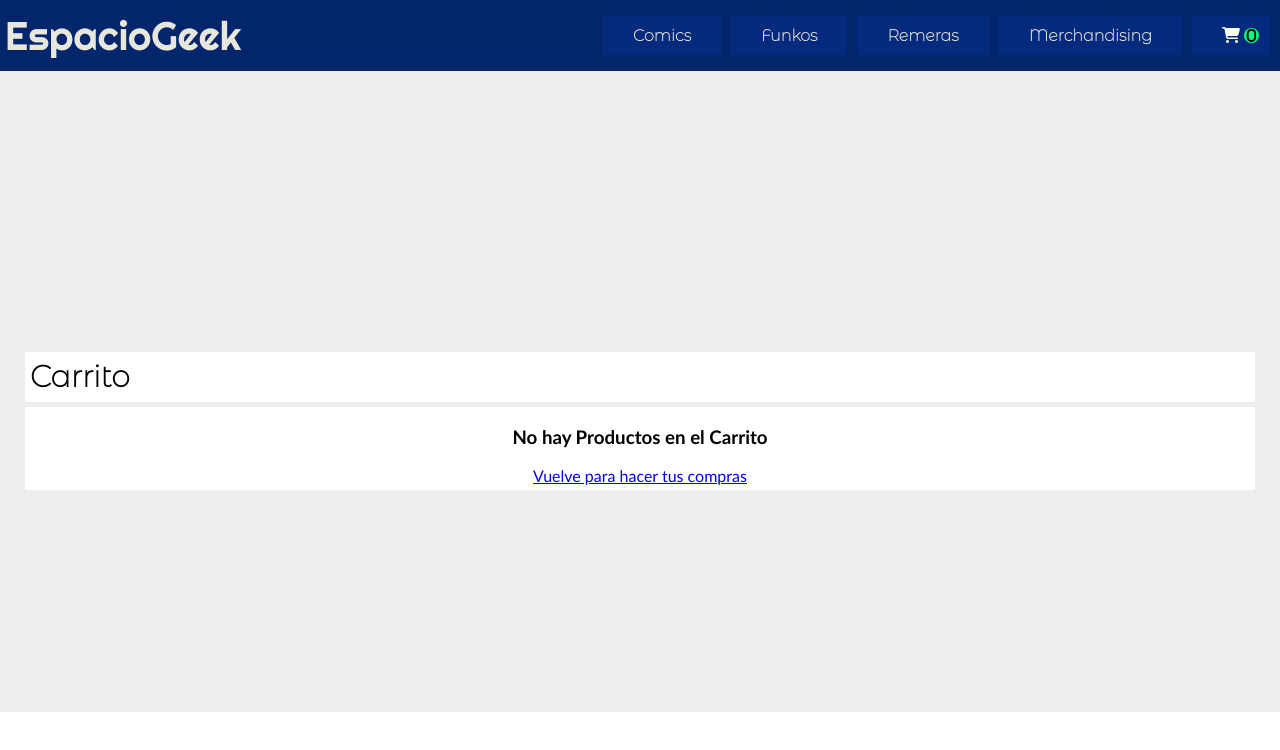
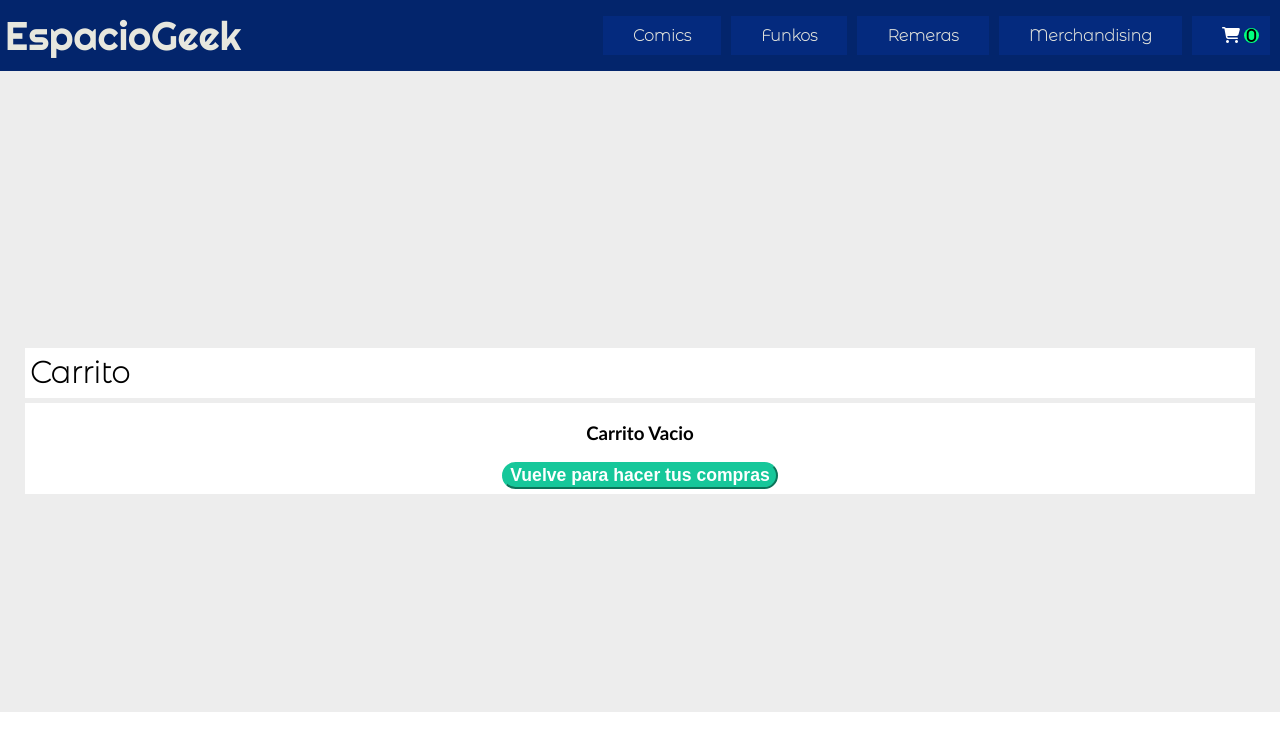
Before and after one commit to hencarvas/Coder_EspacioGeek, a React (Create React App) app: page /cart in a window 1280 px wide. Shown: the top 750 px of the page. Built offline with nearby package versions, Linux system fonts and the light colour scheme.

Commit message:
actualizacion

```diff
--- a/src/components/Cart/Cart.js
+++ b/src/components/Cart/Cart.js
@@ -17,13 +17,18 @@ const CartWidget = () => {
         <div className="div-carrito">
             {cart.length <= 0 ? (
                 <div className="volver-ini">
-                <h3 >No hay Productos en el Carrito</h3>
-                <NavLink to="/" className="" >Vuelve para hacer tus compras</NavLink>
+                <h3>Carrito Vacio</h3>
+                <NavLink to="/" className="" >
+                    <button className="boton-volver">
+
+                    Vuelve para hacer tus compras
+                    </button>
+                    </NavLink>
                 </div>
             ) : (
                 <div className="contenedor-cart">
                     <div className="div-cart-items">
-                    <h2>Tus Artículos</h2>
+                    <h2>Lista de Tus Artículos</h2>
                     {cart.map((item) => (
                         <CartItem item={item} key={item.id}/>
                         ))
@@ -34,7 +39,7 @@ const CartWidget = () => {
                     </div>
                     </div>
                     <div className="div-cliente">
-                        <h2>Datos del Cliente</h2>
+                        <h2>Datos del cliente para la compra</h2>
                         <Form cart={cart} />
                     </div>
                 </div>
--- a/src/components/Form/DetailForm.js
+++ b/src/components/Form/DetailForm.js
@@ -49,7 +49,6 @@ const DetailForm = ({addCart}) => {
                 <input tipe="text" placeholder="Nombre y Apellido" name="nombre" onChange={handleInput} required/>
                 <label>Telefono</label>
                 <input tipe="text" placeholder="(11)1234567" name="telefono" onChange={handleInput} required/>
-
                 <label>Correo Electrónico</label>
                 <input tipe="email" placeholder="mail@mail.com" name="email" onChange={handleInput} required
                 onInput={onChange}  onKeyUp={validacion}/>
--- a/src/components/ItemDetail/ItemDetail.js
+++ b/src/components/ItemDetail/ItemDetail.js
@@ -40,7 +40,7 @@ const ItemDetail = ({img, titulo, precio, stock, id}) => {
                         <Link to="/cart" onClick={handleState}>
                             <button className="boton1"  onClick={() => {handleState()}}>Continuar al carrito</button>
                         </Link>
-                            <button className="boton2" onClick={() => {handleState(); modifyArticle(id)}}>Modificar</button>
+                            <button className="boton2" onClick={() => {handleState(); modifyArticle(id)}}>Volver</button>
                     </div>
 
                     </>
--- a/src/estilos/estilos.scss
+++ b/src/estilos/estilos.scss
@@ -6,5 +6,4 @@
  @import './styles/Container.scss';
  @import './styles/Cart.scss';
  @import './styles/ItemCart.scss';
- @import './styles/Form.scss';
  @import './styles/DetailForm.scss';
--- a/src/estilos/styles/Cart.scss
+++ b/src/estilos/styles/Cart.scss
@@ -84,12 +84,22 @@ body{
     padding-bottom: 5px;
 }
 
+.boton-volver{
+    background: #16C79A;
+    border-color: #16C79A;
+    color: #fff;
+    font-weight: bold;
+    font-size: 2.2vh;
+    border-radius: 16px;
+
+}
+
 .div-cliente{
-    width: 450px;
+    width: 350px;
     height: 350px;
     box-shadow: 0px 0px 5px rgba(12, 64, 141, 0.932);
     padding: 20px;
-    margin-left: 740px;
+    margin-left: 800px;
     position: fixed;
 
 }
--- a/src/estilos/styles/DetailForm.scss
+++ b/src/estilos/styles/DetailForm.scss
@@ -15,7 +15,7 @@
         font-size: 3vh;
         height: 10vh;
         margin-top: 48px;
-        margin-left: 243px;
+        margin-left: 70px;
     }
 
     input{
--- a/src/estilos/styles/Form.scss
+++ /dev/null
@@ -1,11 +0,0 @@
-.otro-div{
-    width: 480px;
-    margin-top: 6px;
-    background-color: #FFFFFF;
-
-}
-
-.form{
-    background-color: #FFFFFF;
-
-}
--- a/src/estilos/styles/ItemCart.scss
+++ b/src/estilos/styles/ItemCart.scss
@@ -6,7 +6,7 @@
     height: 200px;
     width: 710px;
     background-color: #FFFFFF;
-    border-top: 1px solid rgba(36, 35, 35, 0.486);
+    border-top: 2px solid rgba(36, 35, 35, 0.486);
 }
 
 .img-item{
```
